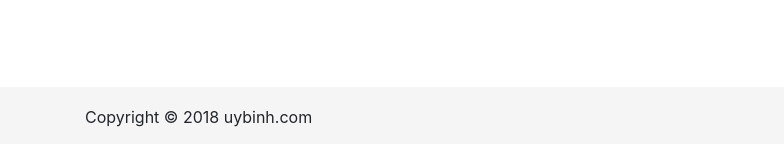
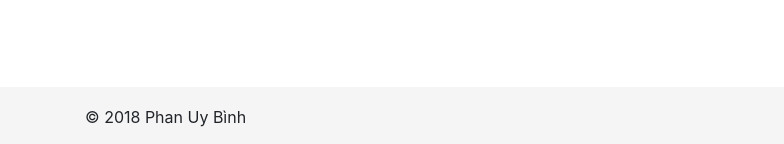
Before and after one commit to uybinh/landingpage, a Jekyll site: the page built from index.html, in a window 1280 px wide. Shown: the part 753-897 px from the top of the page, without its empty margins (0-784 px from the left). Built offline with Jekyll 4.4.1, drawn with Linux system fonts in a browser that asks for light colours.

Commit message:
Update copyright notice

```diff
--- a/_includes/footer.html
+++ b/_includes/footer.html
@@ -1,5 +1,5 @@
 <footer class="footer">
   <div class="container">
-    <span>Copyright &copy; {{ site.time | date: '%Y' }} uybinh.com </span>
+    <span>&copy; {{ site.time | date: '%Y' }} Phan Uy Bình</span>
   </div>
 </footer>
--- a/_includes/head.html
+++ b/_includes/head.html
@@ -1,7 +1,7 @@
 <head>
   <meta charset="utf-8" />
   <meta http-equiv="X-UA-Compatible" content="IE=edge">
-  <title>Phan Uy Binh | Web Developer</title>
+  <title>Phan Uy Bình | Web Developer</title>
   <meta name="viewport" content="width=device-width, initial-scale=1">
   <script src="https://code.jquery.com/jquery-3.3.1.slim.min.js" integrity="sha384-q8i/X+965DzO0rT7abK41JStQIAqVgRVzpbzo5smXKp4YfRvH+8abtTE1Pi6jizo" crossorigin="anonymous"></script>
   <script src="https://cdnjs.cloudflare.com/ajax/libs/popper.js/1.14.0/umd/popper.min.js" integrity="sha384-cs/chFZiN24E4KMATLdqdvsezGxaGsi4hLGOzlXwp5UZB1LY//20VyM2taTB4QvJ" crossorigin="anonymous"></script>
```
